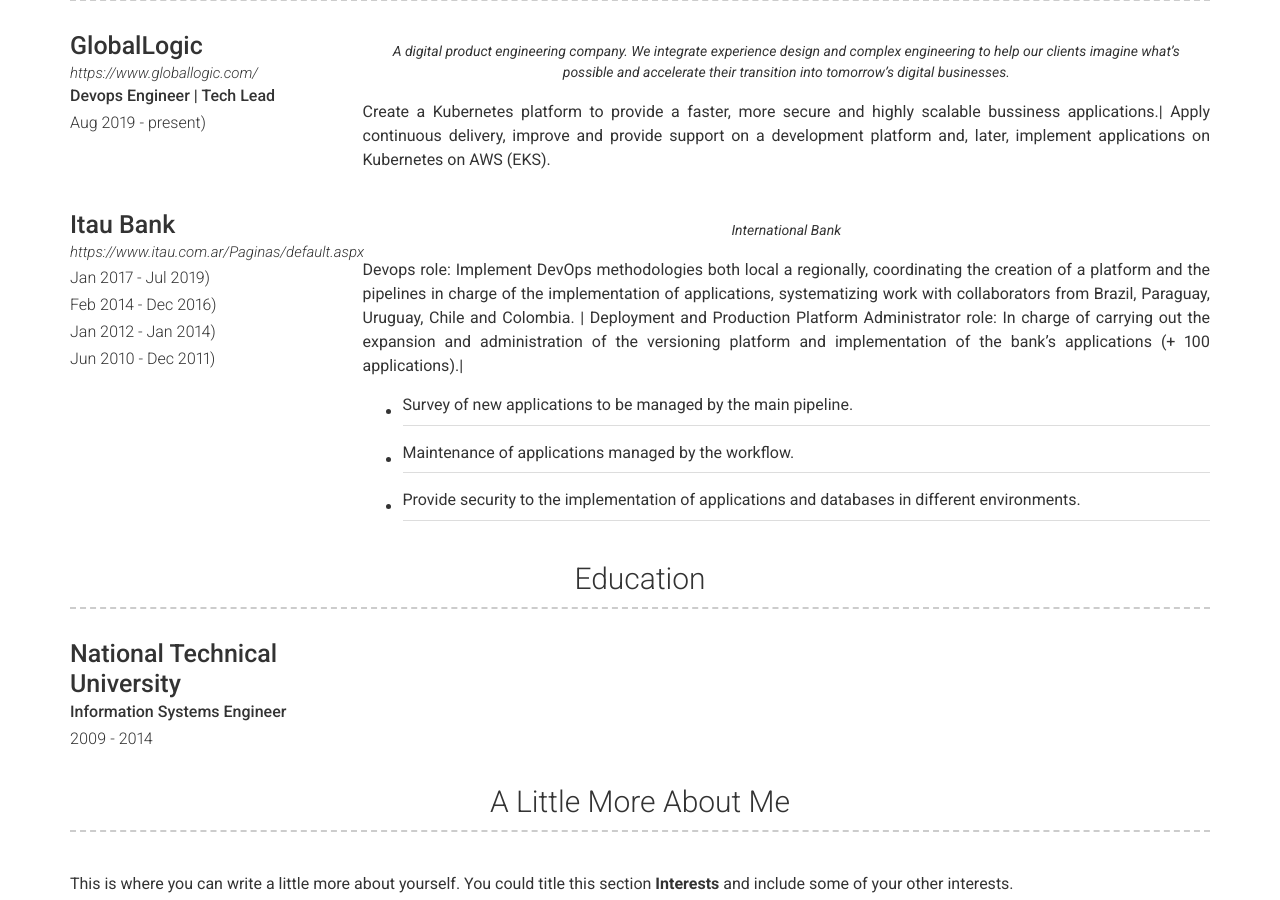
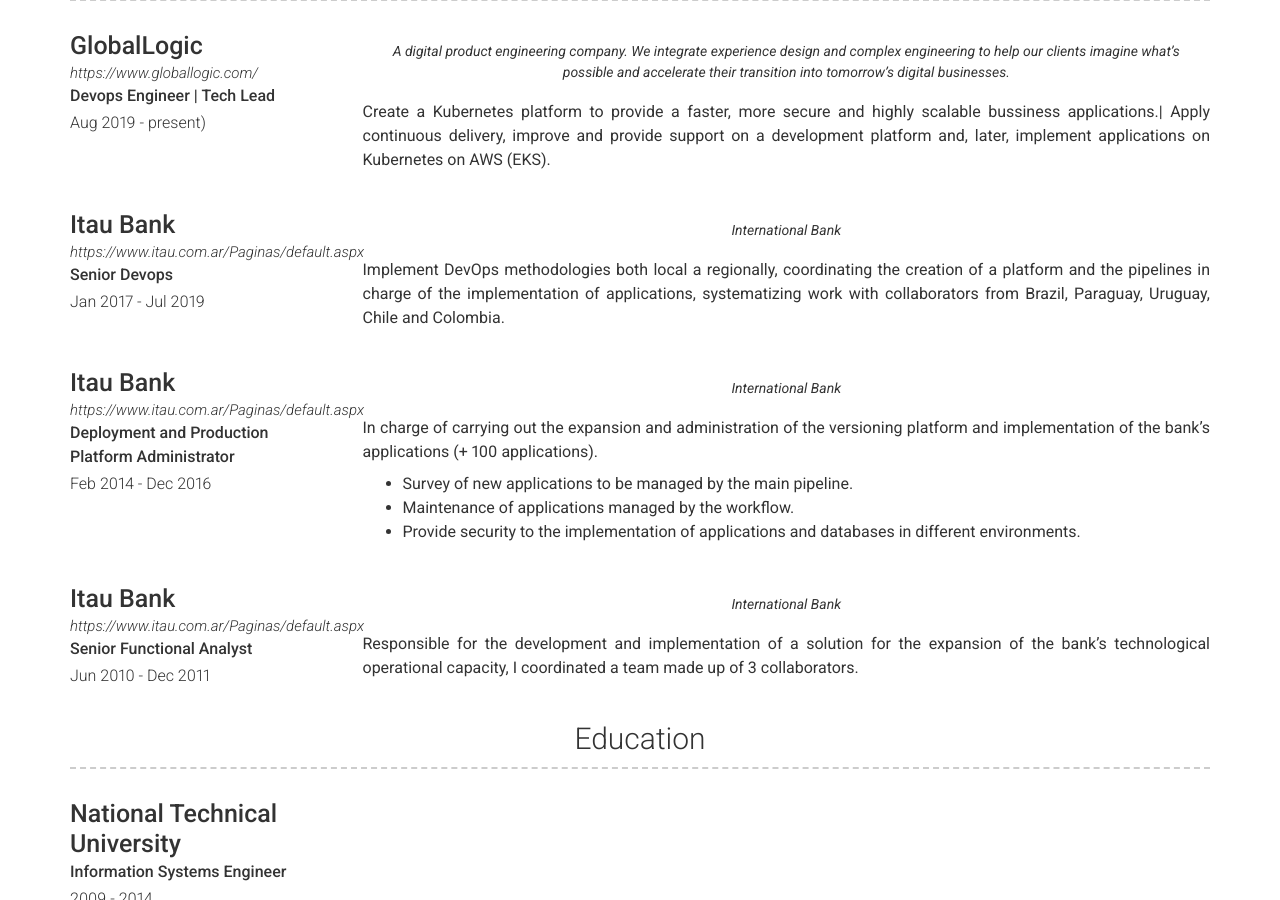
Before and after one commit to alvaro-roldan-capponi/cv, a Jekyll site: the page built from index.md, in a window 1280 px wide and 900 px high, scrolled down 1039 px. Built offline with Jekyll 4.4.1, drawn with Linux system fonts in a browser that asks for light colours; nearby versions of some CDN libraries.

Commit message:
first step

```diff
--- a/_data/experience.yml
+++ b/_data/experience.yml
@@ -14,23 +14,36 @@
 - layout: left
   company: Itau Bank
   link: https://www.itau.com.ar/Paginas/default.aspx
-  jobs:
-    - job_title: Senior Devops
-      dates: Jan 2017 - Jul 2019)
-    - job_title: Deployment and Production Platform Administrator
-      dates: Feb 2014 - Dec 2016)
-    - job_title: Project Manager
-      dates: Jan 2012 - Jan 2014)
-    - job_title: Senior Functional Analyst
-      dates: Jun 2010 - Dec 2011)
+  job_title: Senior Devops
+  dates: Jan 2017 - Jul 2019
   quote: >
     International Bank
   description: | # this will include new lines to allow paragraphs
-    Devops role: Implement DevOps methodologies both local a regionally, coordinating the creation of a platform and the
+    Implement DevOps methodologies both local a regionally, coordinating the creation of a platform and the
     pipelines in charge of the implementation of applications, systematizing work with collaborators from Brazil,
-    Paraguay, Uruguay, Chile and Colombia. |
-    Deployment and Production Platform Administrator role: In charge of carrying out the expansion and administration of the versioning platform and implementation of
-    the bank's applications (+ 100 applications).|
-    - Survey of new applications to be managed by the main pipeline.|
-    - Maintenance of applications managed by the workflow.|
-    - Provide security to the implementation of applications and databases in different environments.|
+    Paraguay, Uruguay, Chile and Colombia.
+
+- layout: left
+  company: Itau Bank
+  link: https://www.itau.com.ar/Paginas/default.aspx
+  job_title: Deployment and Production Platform Administrator
+  dates: Feb 2014 - Dec 2016
+  quote: >
+    International Bank
+  description: | # this will include new lines to allow paragraphs
+    In charge of carrying out the expansion and administration of the versioning platform and implementation of
+    the bank's applications (+ 100 applications).
+    - Survey of new applications to be managed by the main pipeline.
+    - Maintenance of applications managed by the workflow.
+    - Provide security to the implementation of applications and databases in different environments.
+
+- layout: left
+  company: Itau Bank
+  link: https://www.itau.com.ar/Paginas/default.aspx
+  job_title: Senior Functional Analyst
+  dates: Jun 2010 - Dec 2011
+  quote: >
+    International Bank
+  description: | # this will include new lines to allow paragraphs
+    Responsible for the development and implementation of a solution for the expansion of the bank's
+    technological operational capacity, I coordinated a team made up of 3 collaborators.
```
